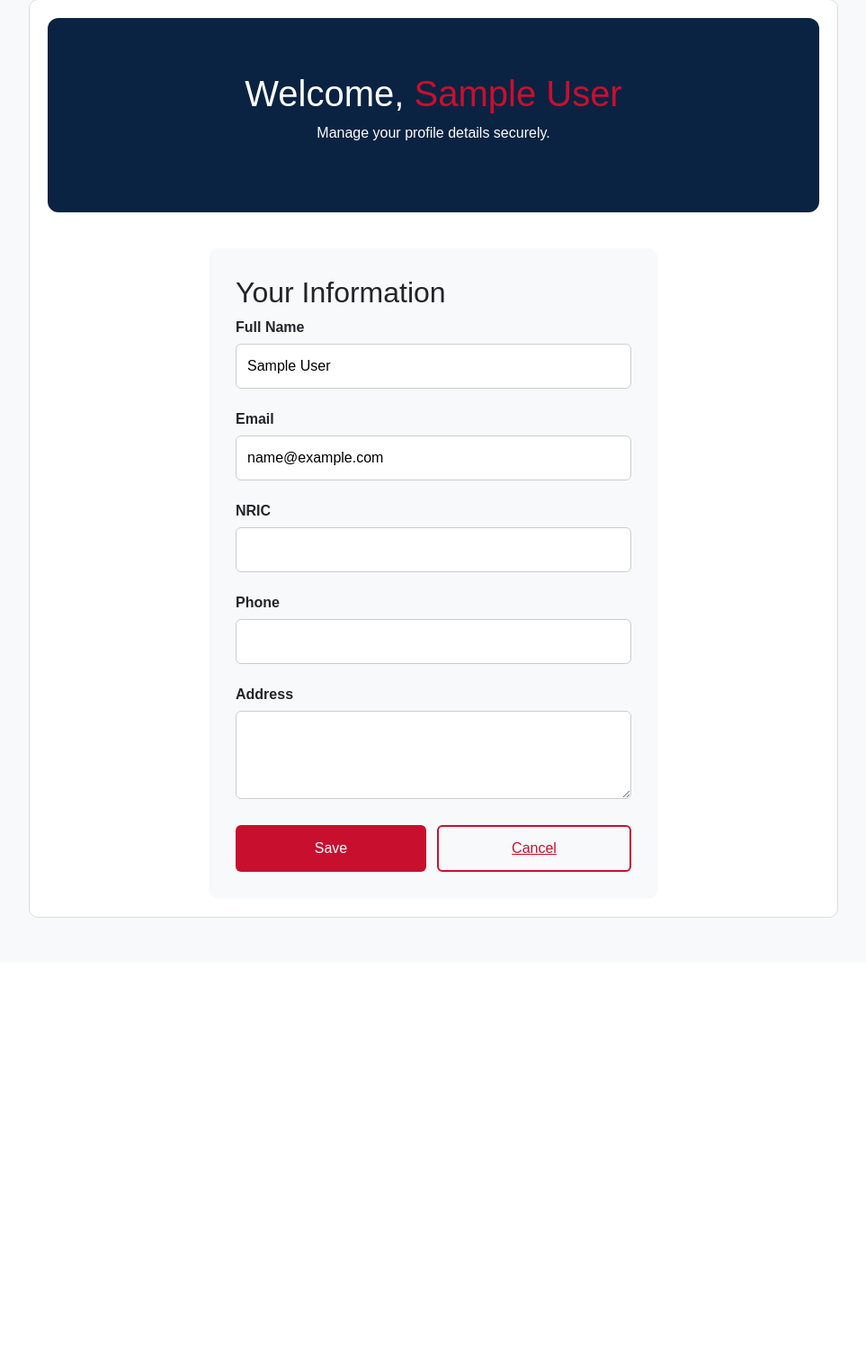
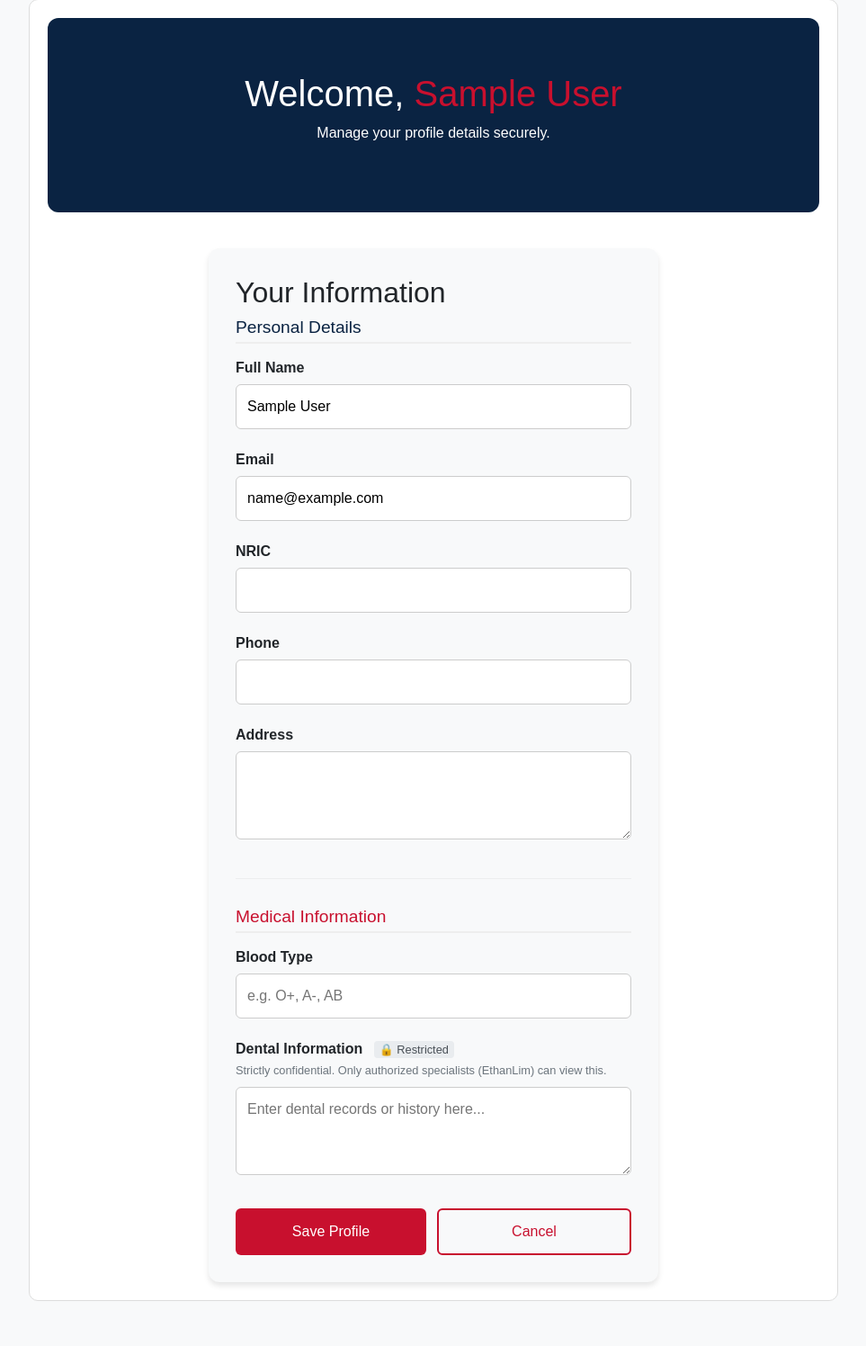
Before and after one commit to Ethanz12/Infosecurity_project, a Django app: page /profile/ in a window 1280 px wide. Shown: the part 111-1607 px from the top of the page at 90% size, without its empty margins (158-1121 px from the left). Before the commit the page ends 1131 px from the top, so only its background shows below. Run offline with Django 5.2, Linux system fonts and the light colour scheme; the visitor is signed in with stand-in values (Sample User, id 1); data comes from the database, SQL or seed files in the repository; parts of the project's set-up code (start-up, migrations or seed data) failed here and were passed over.

Commit message:
I'm not cute anymore woo woo

```diff
--- a/apps/home/templates/home/profile.html
+++ b/apps/home/templates/home/profile.html
@@ -23,6 +23,8 @@
 
         <form method="POST" novalidate>
             {% csrf_token %}
+
+            <h3 class="section-title">Personal Details</h3>
 
             <div class="mb-3">
                 <label class="form-label">Full Name</label>
@@ -78,8 +80,35 @@
                 {% endif %}
             </div>
 
-            <div class="form-actions">
-                <button type="submit" class="btn-primary">Save</button>
+            <hr class="divider">
+
+            <h3 class="section-title" style="color: #C8102E;">Medical Information</h3>
+
+            <div class="mb-3">
+                <label class="form-label">Blood Type</label>
+                <input type="text"
+                       class="form-input"
+                       name="blood_type"
+                       placeholder="e.g. O+, A-, AB"
+                       value="{{ form_data.blood_type|default:'' }}">
+            </div>
+
+            <div class="mb-3">
+                <label class="form-label">
+                    Dental Information
+                    <span class="lock-icon">🔒 Restricted</span>
+                </label>
+                <p class="small-text">
+                    Strictly confidential. Only authorized specialists (EthanLim) can view this.
+                </p>
+                <textarea class="form-input"
+                          name="dental_stuff"
+                          rows="3"
+                          placeholder="Enter dental records or history here...">{{ form_data.dental_stuff|default:'' }}</textarea>
+            </div>
+
+            <div class="form-actions mt-4">
+                <button type="submit" class="btn-primary">Save Profile</button>
                 <a href="{% url 'home' %}" class="btn-secondary">Cancel</a>
             </div>
         </form>
@@ -87,6 +116,7 @@
 </div>
 
 <style>
+/* Existing Styles */
 .profile-hero {
     text-align: center;
     padding: 60px 20px;
@@ -95,30 +125,17 @@
     border-radius: 12px;
     margin-bottom: 40px;
 }
-
-.profile-hero span {
-    color: #C8102E;
-}
-
-.profile-container {
-    display: flex;
-    justify-content: center;
-}
-
+.profile-hero span { color: #C8102E; }
+.profile-container { display: flex; justify-content: center; }
 .profile-card {
     background-color: #f8f9fa;
     padding: 30px;
     border-radius: 12px;
     width: 100%;
     max-width: 500px;
+    box-shadow: 0 4px 6px rgba(0,0,0,0.1);
 }
-
-.form-label {
-    font-weight: bold;
-    margin-bottom: 6px;
-    display: block;
-}
-
+.form-label { font-weight: bold; margin-bottom: 6px; display: block; }
 .form-input {
     width: 100%;
     padding: 12px;
@@ -126,39 +143,12 @@
     border: 1px solid #ccc;
     margin-bottom: 6px;
 }
-
-.input-error {
-    border-color: #C8102E;
-    background-color: #fff5f5;
-}
-
-.error-text {
-    color: #C8102E;
-    font-size: 0.85rem;
-    margin-bottom: 10px;
-}
-
-.alert {
-    padding: 12px;
-    border-radius: 6px;
-    margin-bottom: 20px;
-}
-
-.alert-error {
-    background-color: #ffe5e5;
-    color: #a30000;
-}
-
-.alert-success {
-    background-color: #e6f7e6;
-    color: #1e7e34;
-}
-
-.form-actions {
-    display: flex;
-    gap: 12px;
-}
-
+.input-error { border-color: #C8102E; background-color: #fff5f5; }
+.error-text { color: #C8102E; font-size: 0.85rem; margin-bottom: 10px; }
+.alert { padding: 12px; border-radius: 6px; margin-bottom: 20px; }
+.alert-error { background-color: #ffe5e5; color: #a30000; }
+.alert-success { background-color: #e6f7e6; color: #1e7e34; }
+.form-actions { display: flex; gap: 12px; }
 .btn-primary {
     flex: 1;
     background-color: #C8102E;
@@ -166,8 +156,10 @@
     padding: 12px;
     border: none;
     border-radius: 6px;
+    cursor: pointer;
+    text-decoration: none;
+    text-align: center;
 }
-
 .btn-secondary {
     flex: 1;
     border: 2px solid #C8102E;
@@ -175,7 +167,39 @@
     padding: 12px;
     text-align: center;
     border-radius: 6px;
+    text-decoration: none;
 }
+
+/* NEW STYLES Added for this update */
+.section-title {
+    font-size: 1.2rem;
+    color: #0A2342;
+    margin-bottom: 15px;
+    border-bottom: 2px solid #eee;
+    padding-bottom: 5px;
+}
+.divider {
+    border: 0;
+    height: 1px;
+    background: #ccc;
+    margin: 30px 0;
+}
+.lock-icon {
+    font-size: 0.8rem;
+    background-color: #e9ecef;
+    padding: 2px 6px;
+    border-radius: 4px;
+    color: #495057;
+    margin-left: 8px;
+    font-weight: normal;
+}
+.small-text {
+    font-size: 0.8rem;
+    color: #6c757d;
+    margin-bottom: 8px;
+    margin-top: -4px;
+}
+.mt-4 { margin-top: 1.5rem; }
 </style>
 
 {% endblock %}
--- a/apps/home/views.py
+++ b/apps/home/views.py
@@ -77,9 +77,14 @@ def mask_phone(phone: str):
 class CitizenProfileForm(forms.Form):
     nric = forms.CharField(max_length=9, required=False)
     phone = forms.CharField(max_length=15, required=False)
-    address = forms.CharField(
-        widget=forms.Textarea(attrs={"rows": 3}),
-        required=False
+    address = forms.CharField(widget=forms.Textarea(attrs={"rows": 3}), required=False)
+
+    # --- NEW FIELDS ---
+    blood_type = forms.CharField(max_length=5, required=False, label="Blood Type")
+    dental_stuff = forms.CharField(
+        widget=forms.Textarea(attrs={"rows": 3, "placeholder": "Dental records..."}),
+        required=False,
+        label="Dental Information"
     )
 
     def clean_nric(self):
@@ -136,15 +141,25 @@ def profile_view(request):
             phone = form.cleaned_data.get("phone")
             address = form.cleaned_data.get("address")
 
+            # --- NEW FIELDS ---
+            blood_type = form.cleaned_data.get("blood_type")
+            dental_stuff = form.cleaned_data.get("dental_stuff")
+
             def is_masked(value):
                 return value and "*" in value
 
             if nric and not is_masked(nric):
-                profile.set_nric(nric)  # encryption
+                profile.set_nric(nric)
             if phone and not is_masked(phone):
-                profile.set_phone(phone)  # encryption
+                profile.set_phone(phone)
             if address:
                 profile.set_address(address)
+
+            # --- SAVE NEW FIELDS ---
+            if blood_type:
+                profile.blood_type = blood_type
+            if dental_stuff:
+                profile.dental_stuff = dental_stuff
 
             # Update full name & email
             full_name = request.POST.get("full_name", "").strip()
@@ -163,30 +178,22 @@ def profile_view(request):
             messages.success(request, "Profile updated successfully.")
             return redirect("profile")
 
-        else:
-            # Form has errors → mask NRIC/phone before sending to template
-            raw_nric = request.POST.get("nric", "")
-            raw_phone = request.POST.get("phone", "")
+    # --- GET REQUEST HANDLING ---
+    else:
+        # Pre-fill form with existing data
+        initial_data = {
+            "full_name": request.user.get_full_name(),
+            "email": request.user.email,
+            "nric": mask_nric(profile.get_nric()),
+            "phone": mask_phone(profile.get_phone()),
+            "address": profile.get_address(),
+            # Load existing values
+            "blood_type": profile.blood_type,
+            "dental_stuff": profile.dental_stuff,
+        }
 
-            context = {
-                "form_data": request.POST,
-                "errors": {k: v[0] for k, v in form.errors.items()},
-                "user": request.user,
-                "masked_nric": mask_nric(profile.get_nric() if "*" in raw_nric else raw_nric),
-                "masked_phone": mask_phone(profile.get_phone() if "*" in raw_phone else raw_phone),
-            }
-            return render(request, "home/profile.html", context)
-
-    else:
-        # GET request
         context = {
-            "form_data": {
-                "full_name": request.user.get_full_name(),
-                "email": request.user.email,
-                "nric": mask_nric(profile.get_nric()),
-                "phone": mask_phone(profile.get_phone()),
-                "address": profile.get_address(),
-            },
+            "form_data": initial_data,
             "errors": {},
             "user": request.user,
             "masked_nric": mask_nric(profile.get_nric()),
@@ -500,44 +507,57 @@ def create_ticket(request):
     return render(request, "tickets/create_ticket.html", {"departments": DEPARTMENTS})
 
 
+# home/views.py
+
+@login_required
+def create_ticket(request):
+    if request.method == "POST":
+        subject = request.POST.get("subject", "").strip()
+        description = request.POST.get("description", "").strip()
+        department = request.POST.get("department")
+        category = request.POST.get("category")
+
+        if not subject or not description:
+            messages.error(request, "Subject and Description are required.")
+            return redirect("create_ticket")
+
+        Ticket.objects.create(
+            citizen=request.user,
+            subject=subject,
+            description=description,
+            department=department,
+            category=category
+        )
+        messages.success(request, "Ticket created successfully.")
+        return redirect("ticket_list")
+
+    return render(request, "tickets/create_ticket.html", {
+        "departments": DEPARTMENTS,
+        "categories": Ticket.CATEGORY_CHOICES
+    })
+
 @login_required
 def ticket_list(request):
     user = request.user
-
-    # Logic:
-    # - Citizens see ONLY their own tickets.
-    # - Gov Workers see tickets based on Attribute Access (Dept + Role)
-
     is_gov = user.groups.filter(name="GovernmentWorker").exists() or user.is_staff
 
     if is_gov:
-        # --- ABAC LOGIC ---
         try:
-            # 1. Get User Attributes
-            staff_profile = StaffProfile.objects.get(user=user)
-
-            # 2. Filter Resources
-            # Rule: Ticket Dept == User Dept  AND  Ticket Level <= User Level
+            staff = StaffProfile.objects.get(user=user)
+            # Filter: Same Dept + Sufficient Clearance
             tickets = Ticket.objects.filter(
-                department=staff_profile.department,
-                min_clearance__lte=staff_profile.security_level
+                department=staff.department,
+                min_clearance__lte=staff.security_level
             ).order_by('-created_at')
-
-            messages.info(request, f"Viewing {staff_profile.get_department_display()} Tickets.")
-
+            messages.info(request, f"Viewing {staff.get_department_display()} Tickets.")
         except StaffProfile.DoesNotExist:
-            if user.is_superuser:
-                tickets = Ticket.objects.all().order_by('-created_at')
-            else:
-                tickets = Ticket.objects.none()
-                messages.warning(request, "Account Error: No Department Attributes found.")
-        # ------------------
+            tickets = Ticket.objects.all() if user.is_superuser else Ticket.objects.none()
     else:
+        # Citizen: View own tickets
         tickets = Ticket.objects.filter(citizen=user).order_by('-created_at')
         is_gov = False
 
     return render(request, "tickets/ticket_list.html", {"tickets": tickets, "is_gov": is_gov})
-
 
 @login_required
 def ticket_detail(request, ticket_id):
@@ -546,51 +566,49 @@ def ticket_detail(request, ticket_id):
 
     is_gov = user.groups.filter(name="GovernmentWorker").exists() or user.is_staff
     is_owner = (ticket.citizen == user)
-
-    # Security Check: Only Owner or Gov Worker (With correct Attributes) can view
     has_access = False
 
+    # --- ACCESS CONTROL LOGIC ---
     if is_owner:
         has_access = True
     elif is_gov:
         if user.is_superuser:
             has_access = True
         else:
-            try:
-                # ABAC Check
-                staff = StaffProfile.objects.get(user=user)
-                if staff.department == ticket.department and staff.security_level >= ticket.min_clearance:
-                    has_access = True
-            except StaffProfile.DoesNotExist:
-                has_access = False
+            # Check Dental Restriction
+            if ticket.category == 'DENTAL':
+                has_access = (user.username == "EthanLim")
+            else:
+                # Check Standard Access
+                try:
+                    staff = StaffProfile.objects.get(user=user)
+                    if staff.department == ticket.department and staff.security_level >= ticket.min_clearance:
+                        has_access = True
+                except StaffProfile.DoesNotExist:
+                    has_access = False
 
     if not has_access:
+        if is_gov and ticket.category == 'DENTAL':
+             return HttpResponseForbidden("Access Denied: Dental records are restricted to Specialist (EthanLim).")
         return HttpResponseForbidden("Access Denied: Insufficient Department or Seniority clearance.")
 
-    if request.method == "POST":
-        # Only Gov Workers can reply/update status
-        if is_gov:
-            new_status = request.POST.get("status")
-            response = request.POST.get("gov_response")
-            new_sensitivity = request.POST.get("sensitivity")
+    # --- HANDLING UPDATES (POST) ---
+    if request.method == "POST" and is_gov:
+        new_status = request.POST.get("status")
+        response = request.POST.get("gov_response")
+        new_sensitivity = request.POST.get("sensitivity")
 
-            if new_status:
-                ticket.status = new_status
-            if response:
-                ticket.gov_response = response
-                # Auto-assign if replying and not yet assigned
-                if not ticket.assigned_to:
-                    ticket.assigned_to = user
+        if new_status: ticket.status = new_status
+        if response:
+            ticket.gov_response = response
+            if not ticket.assigned_to: ticket.assigned_to = user
+        if new_sensitivity: ticket.min_clearance = int(new_sensitivity)
 
-            # Senior staff can change sensitivity
-            if new_sensitivity:
-                ticket.min_clearance = int(new_sensitivity)
+        ticket.save()
+        messages.success(request, "Ticket updated.")
+        return redirect("ticket_detail", ticket_id=ticket.id)
 
-            ticket.save()
-            messages.success(request, "Ticket updated.")
-            return redirect("ticket_detail", ticket_id=ticket.id)
-
-    # Data to show
+    # --- PREPARE DATA ---
     context = {
         "ticket": ticket,
         "is_gov": is_gov,
@@ -598,15 +616,20 @@ def ticket_detail(request, ticket_id):
     }
 
     if is_gov:
-        # Limited View for Gov Workers (Privacy)
         try:
             profile = ticket.citizen.citizenprofile
             citizen_info = {
                 "username": ticket.citizen.username,
                 "email": ticket.citizen.email,
-                "phone": mask_phone(profile.get_phone()), # Using your helper function
-                # NRIC is intentionally hidden
+                "phone": mask_phone(profile.get_phone()),
+                "blood_type": profile.blood_type,
             }
+            # Restrict Dental Info in View
+            if user.username == "EthanLim":
+                citizen_info["dental_stuff"] = profile.dental_stuff
+            else:
+                citizen_info["dental_stuff"] = "RESTRICTED: AUTHORIZED PERSONNEL (EthanLim) ONLY"
+
             context["citizen_info"] = citizen_info
         except:
             context["citizen_info"] = None
```
Also changed, not shown: apps/home/models.py (+33 -15 lines), apps/home/templates/tickets/create_ticket.html (+13 -1 lines), apps/home/templates/tickets/ticket_detail.html (+37 -2 lines), apps/home/migrations/0006_citizenprofile_blood_type_and_more.py (added), 2 other files.
